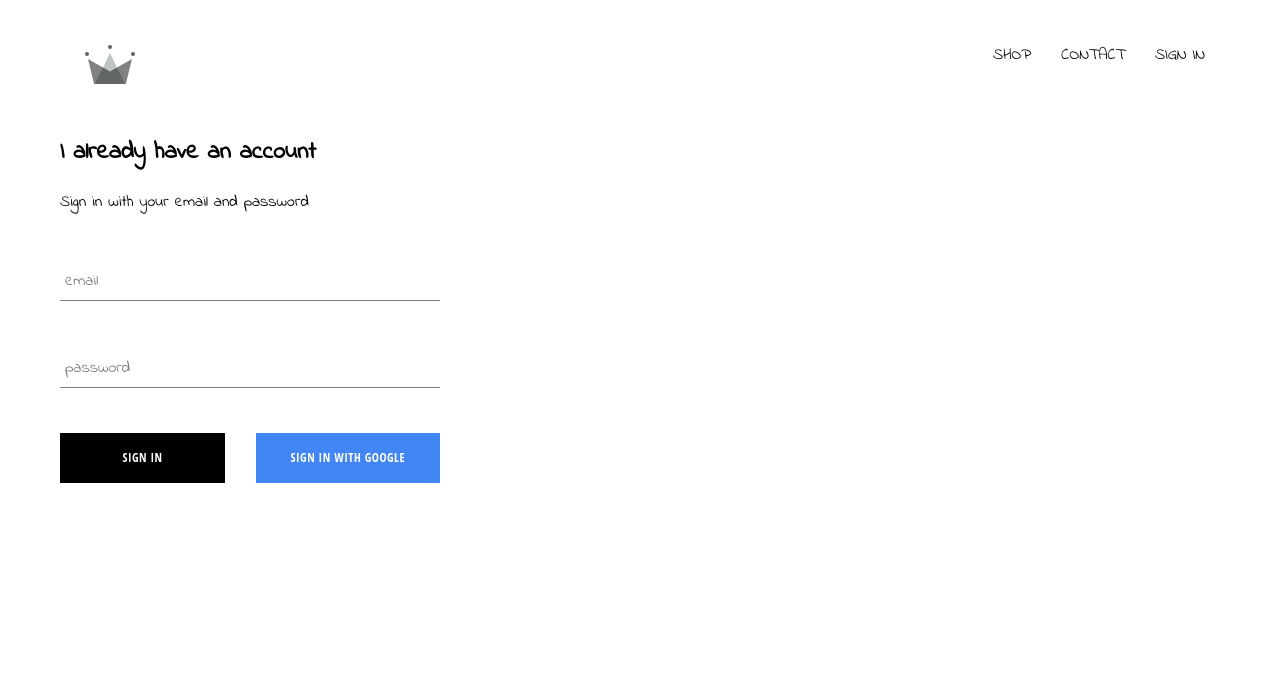
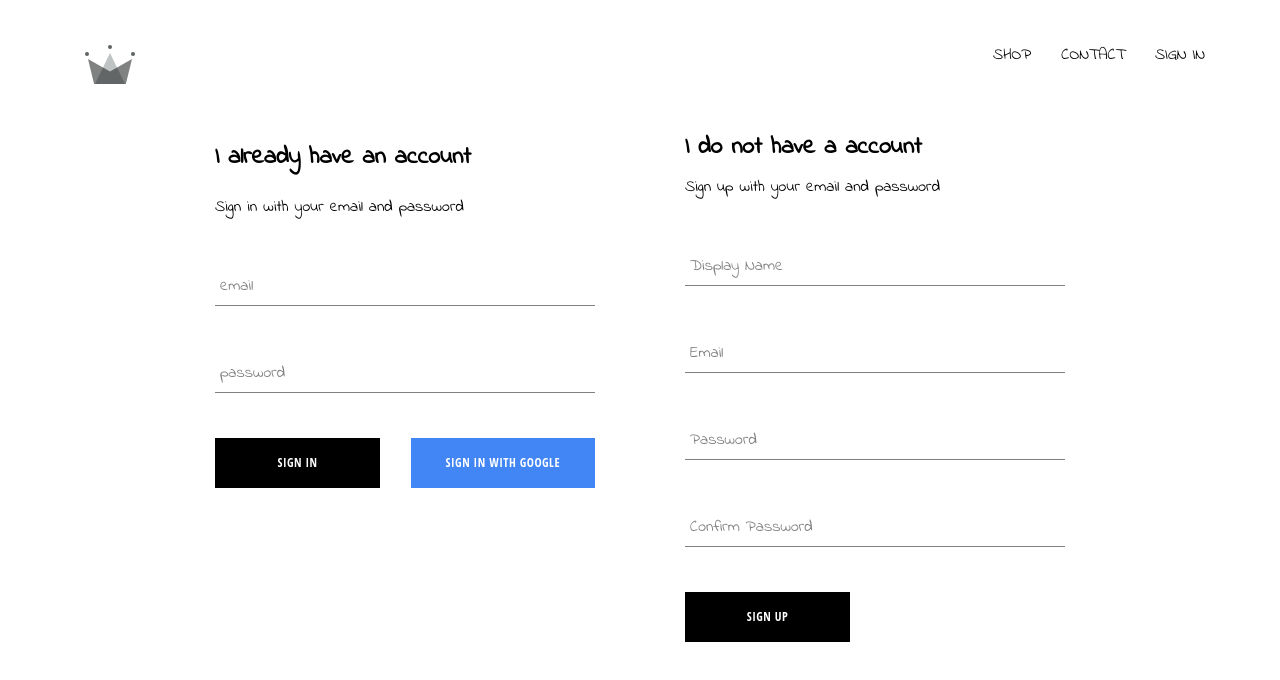
Before and after one commit to Nani03/crwn-clothing, a React (Create React App) app: page /signin in a window 1280 px wide. Shown: the top 680 px of the page. Built offline with nearby package versions, Linux system fonts and the light colour scheme; no server answers.

Commit message:
implemented firebase utils, functionality to store authenticated users and signed up users to firebase database

```diff
--- a/src/App.js
+++ b/src/App.js
@@ -5,7 +5,7 @@
 import ShopPage from "./pages/shop/shop.component";
 import Header from "./components/header/header.component";
 import SignInAndSignUpPage from "./pages/sign-in-and-sign-up/sign-in-and-sign-up.component";
-import { auth } from "./firebase/firebase.utils";
+import { auth, createUserProfileDocument } from "./firebase/firebase.utils";
 
 class App extends React.Component {
   constructor() {
@@ -19,20 +19,32 @@
   unsubscribeFromAuth = null;
 
   componentDidMount() {
-    this.unsubscribeFromAuth = auth.onAuthStateChanged((user) => {
-      this.setState({ currentUser: user });
-      console.log(user);
+    this.unsubscribeFromAuth = auth.onAuthStateChanged(async (userAuth) => {
+      if (userAuth) {
+        const userRef = await createUserProfileDocument(userAuth);
+
+        userRef.onSnapshot((snapShot) => {
+          this.setState({
+            currentUser: {
+              id: snapShot.id,
+              ...snapShot.data(),
+            },
+          });
+        });
+      } else {
+        this.setState({ currentUser: userAuth });
+      }
     });
   }
 
-  componentWillUnmount () {
+  componentWillUnmount() {
     this.unsubscribeFromAuth();
   }
 
   render() {
     return (
       <div>
-        <Header currentUser = {this.state.currentUser}/>
+        <Header currentUser={this.state.currentUser} />
         <Switch>
           <Route exact path="/" component={Homepage} />
           <Route path="/shop" component={ShopPage} />
--- /dev/null
+++ b/src/components/sign-up/sign-up.component.js
@@ -0,0 +1,103 @@
+import React from 'react';
+
+import FormInput from '../form-input/form-input.component';
+import CustomButton from '../custom-button/custom-button.component';
+
+import { auth, createUserProfileDocument } from '../../firebase/firebase.utils';
+
+import './sign-up.styles.scss';
+
+class SignUp extends React.Component {
+  constructor() {
+    super();
+
+    this.state = {
+      displayName: '',
+      email: '',
+      password: '',
+      confirmPassword: ''
+    };
+  }
+
+  handleSubmit = async event => {
+    event.preventDefault();
+
+    const { displayName, email, password, confirmPassword } = this.state;
+
+    if (password !== confirmPassword) {
+      alert("passwords don't match");
+      return;
+    }
+
+    try {
+      const { user } = await auth.createUserWithEmailAndPassword(
+        email,
+        password
+      );
+
+      await createUserProfileDocument(user, { displayName });
+
+      this.setState({
+        displayName: '',
+        email: '',
+        password: '',
+        confirmPassword: ''
+      });
+    } catch (error) {
+      console.error(error);
+    }
+  };
+
+  handleChange = event => {
+    const { name, value } = event.target;
+
+    this.setState({ [name]: value });
+  };
+
+  render() {
+    const { displayName, email, password, confirmPassword } = this.state;
+    return (
+      <div className='sign-up'>
+        <h2 className='title'>I do not have a account</h2>
+        <span>Sign up with your email and password</span>
+        <form className='sign-up-form' onSubmit={this.handleSubmit}>
+          <FormInput
+            type='text'
+            name='displayName'
+            value={displayName}
+            onChange={this.handleChange}
+            label='Display Name'
+            required
+          />
+          <FormInput
+            type='email'
+            name='email'
+            value={email}
+            onChange={this.handleChange}
+            label='Email'
+            required
+          />
+          <FormInput
+            type='password'
+            name='password'
+            value={password}
+            onChange={this.handleChange}
+            label='Password'
+            required
+          />
+          <FormInput
+            type='password'
+            name='confirmPassword'
+            value={confirmPassword}
+            onChange={this.handleChange}
+            label='Confirm Password'
+            required
+          />
+          <CustomButton type='submit'>SIGN UP</CustomButton>
+        </form>
+      </div>
+    );
+  }
+}
+
+export default SignUp;
--- /dev/null
+++ b/src/components/sign-up/sign-up.styles.scss
@@ -0,0 +1,9 @@
+.sign-up {
+    display :flex;
+    flex-direction: column;
+    width: 380px;
+
+    .title{
+        margin: 10px 0;
+    }
+}
--- a/src/firebase/firebase.utils.js
+++ b/src/firebase/firebase.utils.js
@@ -10,7 +10,33 @@
   storageBucket: "crown-db-f2d18.appspot.com",
   messagingSenderId: "31047909875",
   appId: "1:31047909875:web:abcf3d121a84cb8d6d9286",
-    measurementId: "G-7Q3598GTWT"
+  measurementId: "G-7Q3598GTWT",
+};
+
+export const createUserProfileDocument = async (userAuth, additionalData) => {
+  if (!userAuth) return;
+
+  const userRef = firestore.doc(`users/${userAuth.uid}`);
+
+  const snapShot = await userRef.get();
+
+  if (!snapShot.exists) {
+    const { displayName, email } = userAuth;
+    const createdAt = new Date();
+
+    try {
+      await userRef.set({
+        displayName,
+        email,
+        createdAt,
+        ...additionalData,
+      });
+    } catch (error) {
+      console.log("error creating user", error.message);
+    }
+  }
+
+  return userRef;
 };
 
 firebase.initializeApp(firebaseConfig);
--- a/src/pages/sign-in-and-sign-up/sign-in-and-sign-up.component.jsx
+++ b/src/pages/sign-in-and-sign-up/sign-in-and-sign-up.component.jsx
@@ -1,11 +1,12 @@
 import React from "react";
-
+import SignUp from '../../components/sign-up/sign-up.component';
 import "./sign-in-and-sign-up.styles.scss";
 import SignIn from "../../components/sign-in/sign-in.component";
 
 const SignInAndSignUpPage = () => (
   <div className="sign-in-and-sign-up">
     <SignIn />
+    <SignUp/>
   </div>
 );
 
--- a/src/pages/sign-in-and-sign-up/sign-in-and-sign-up.styles.scss
+++ b/src/pages/sign-in-and-sign-up/sign-in-and-sign-up.styles.scss
@@ -0,0 +1,6 @@
+.sign-in-and-sign-up {
+    width: 850px;
+    display: flex;
+    justify-content: space-between;
+    margin: 30px auto;
+}
```
Also changed, not shown: src/components/form-input/form-input.component.jsx (+5 -5 lines). Lines whose indentation alone changed are shown as unchanged.
